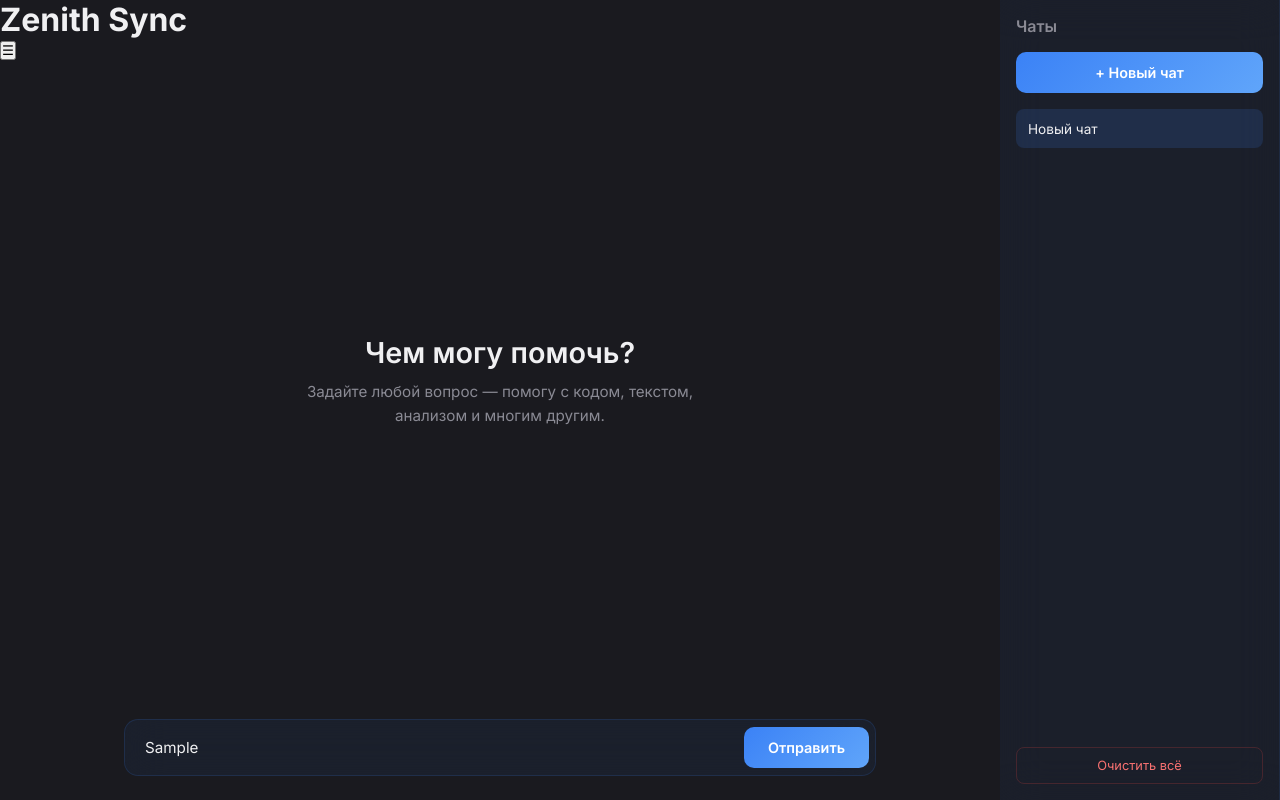
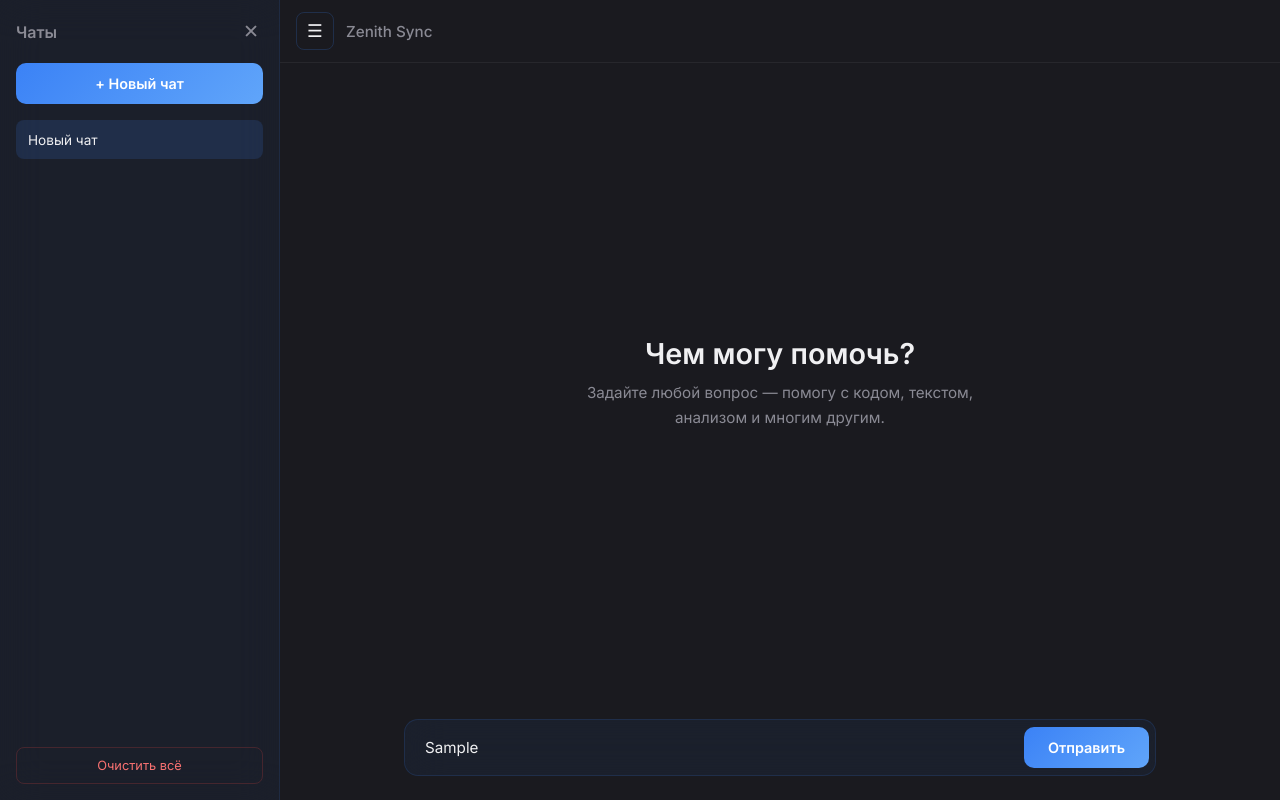
Before and after one commit to TeamsNova/dzensync, a Next.js app: page / in a window 1280 px wide. Both pictures are taken after typing "Sample" into the empty fields and a click on the button "+ Новый чат". Built offline with nearby package versions, Linux system fonts and the light colour scheme.

Commit message:
Update page.tsx

```diff
--- a/app/page.tsx
+++ b/app/page.tsx
@@ -18,7 +18,7 @@ export default function Home() {
   const [currentChatId, setCurrentChatId] = useState<string | null>(null)
   const [input, setInput] = useState('')
   const [isLoading, setIsLoading] = useState(false)
-  const [sidebarOpen, setSidebarOpen] = useState(false)
+  const [sidebarOpen, setSidebarOpen] = useState(true)
   const chatRef = useRef<HTMLDivElement>(null)
 
   useEffect(() => {
@@ -53,7 +53,6 @@ export default function Home() {
     }
     setChats(prev => [newChat, ...prev])
     setCurrentChatId(newChat.id)
-    setSidebarOpen(false)
   }
 
   const deleteChat = (id: string) => {
@@ -155,16 +154,58 @@ export default function Home() {
   return (
     <div className="app">
       {/* Sidebar Overlay (Mobile) */}
-      {sidebarOpen && (
-        <div className="sidebar-overlay" onClick={() => setSidebarOpen(false)} />
-      )}
+      <div
+        className={`sidebar-overlay ${sidebarOpen ? 'show' : ''}`}
+        onClick={() => setSidebarOpen(false)}
+      />
+
+      {/* Sidebar - Left */}
+      <aside className={`sidebar ${!sidebarOpen ? 'hidden' : ''}`}>
+        <div className="sidebar-header">
+          <h2>Чаты</h2>
+          <button className="close-sidebar-btn" onClick={() => setSidebarOpen(false)}>✕</button>
+        </div>
+
+        <button className="new-chat-btn" onClick={createNewChat}>
+          + Новый чат
+        </button>
+
+        <div className="chat-list">
+          {chats.map(chat => (
+            <div
+              key={chat.id}
+              className={`chat-item ${chat.id === currentChatId ? 'active' : ''}`}
+              onClick={() => setCurrentChatId(chat.id)}
+            >
+              <span className="chat-title">{chat.title}</span>
+              <button
+                className="delete-btn"
+                onClick={(e) => { e.stopPropagation(); deleteChat(chat.id) }}
+              >
+                ✕
+              </button>
+            </div>
+          ))}
+          {chats.length === 0 && (
+            <p className="no-chats">Нет чатов</p>
+          )}
+        </div>
+
+        {chats.length > 0 && (
+          <button className="clear-all-btn" onClick={clearAllChats}>
+            Очистить всё
+          </button>
+        )}
+      </aside>
 
       {/* Main Content */}
       <div className="main">
-        {/* Mobile Header */}
-        <div className="mobile-header">
-          <h1>Zenith Sync</h1>
-          <button className="menu-btn" onClick={() => setSidebarOpen(true)}>☰</button>
+        {/* Top Bar */}
+        <div className="topbar">
+          <button className="toggle-sidebar-btn" onClick={() => setSidebarOpen(!sidebarOpen)}>
+            ☰
+          </button>
+          <span className="topbar-title">Zenith Sync</span>
         </div>
 
         {/* Chat Area */}
@@ -214,44 +255,6 @@ export default function Home() {
           </div>
         </div>
       </div>
-
-      {/* Sidebar - Right */}
-      <aside className={`sidebar ${sidebarOpen ? 'open' : ''}`}>
-        <div className="sidebar-header">
-          <h2>Чаты</h2>
-        </div>
-
-        <button className="new-chat-btn" onClick={createNewChat}>
-          + Новый чат
-        </button>
-
-        <div className="chat-list">
-          {chats.map(chat => (
-            <div
-              key={chat.id}
-              className={`chat-item ${chat.id === currentChatId ? 'active' : ''}`}
-              onClick={() => { setCurrentChatId(chat.id); setSidebarOpen(false) }}
-            >
-              <span className="chat-title">{chat.title}</span>
-              <button
-                className="delete-btn"
-                onClick={(e) => { e.stopPropagation(); deleteChat(chat.id) }}
-              >
-                ✕
-              </button>
-            </div>
-          ))}
-          {chats.length === 0 && (
-            <p className="no-chats">Нет чатов</p>
-          )}
-        </div>
-
-        {chats.length > 0 && (
-          <button className="clear-all-btn" onClick={clearAllChats}>
-            Очистить всё
-          </button>
-        )}
-      </aside>
     </div>
   )
 }
```
